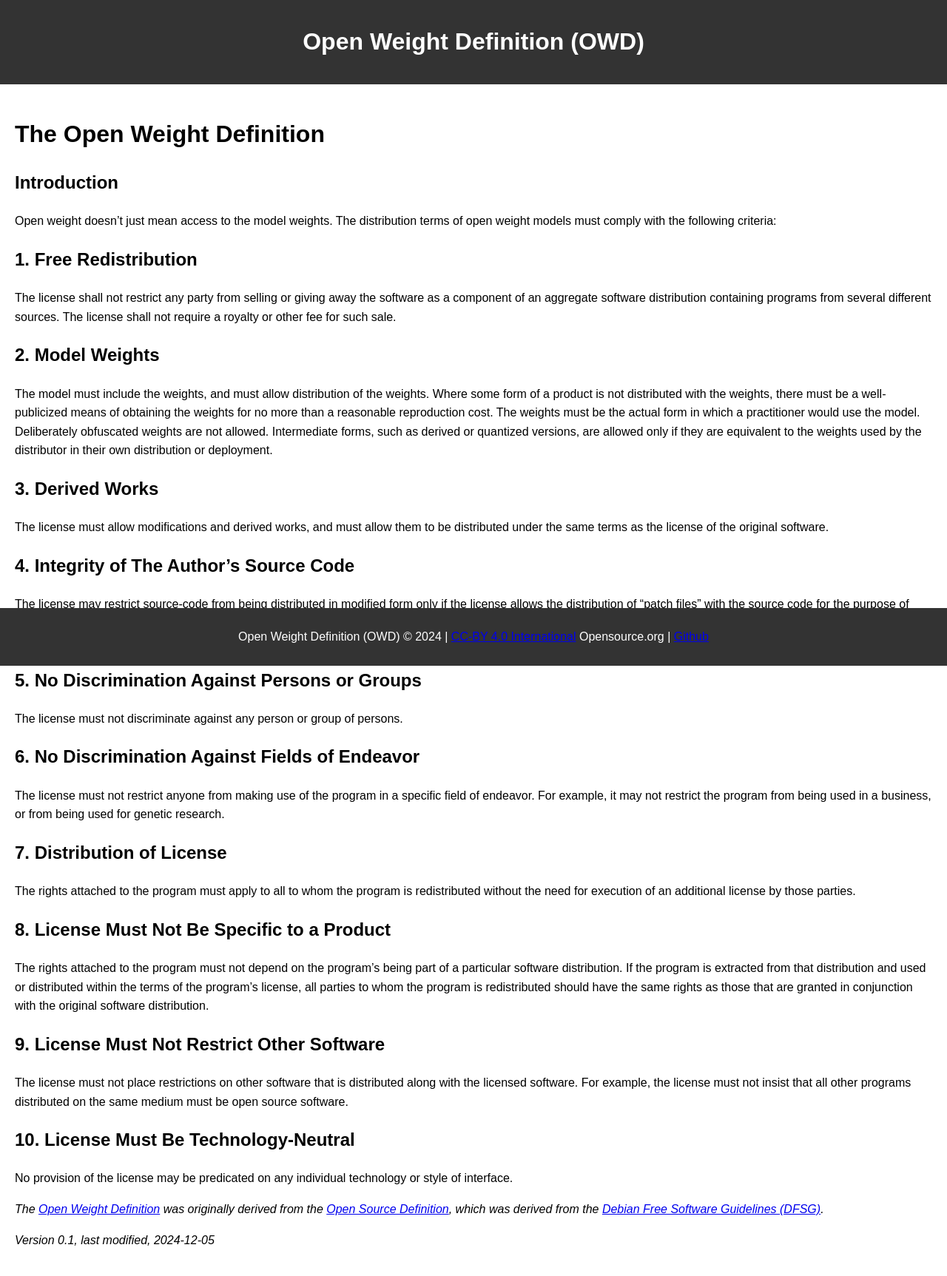
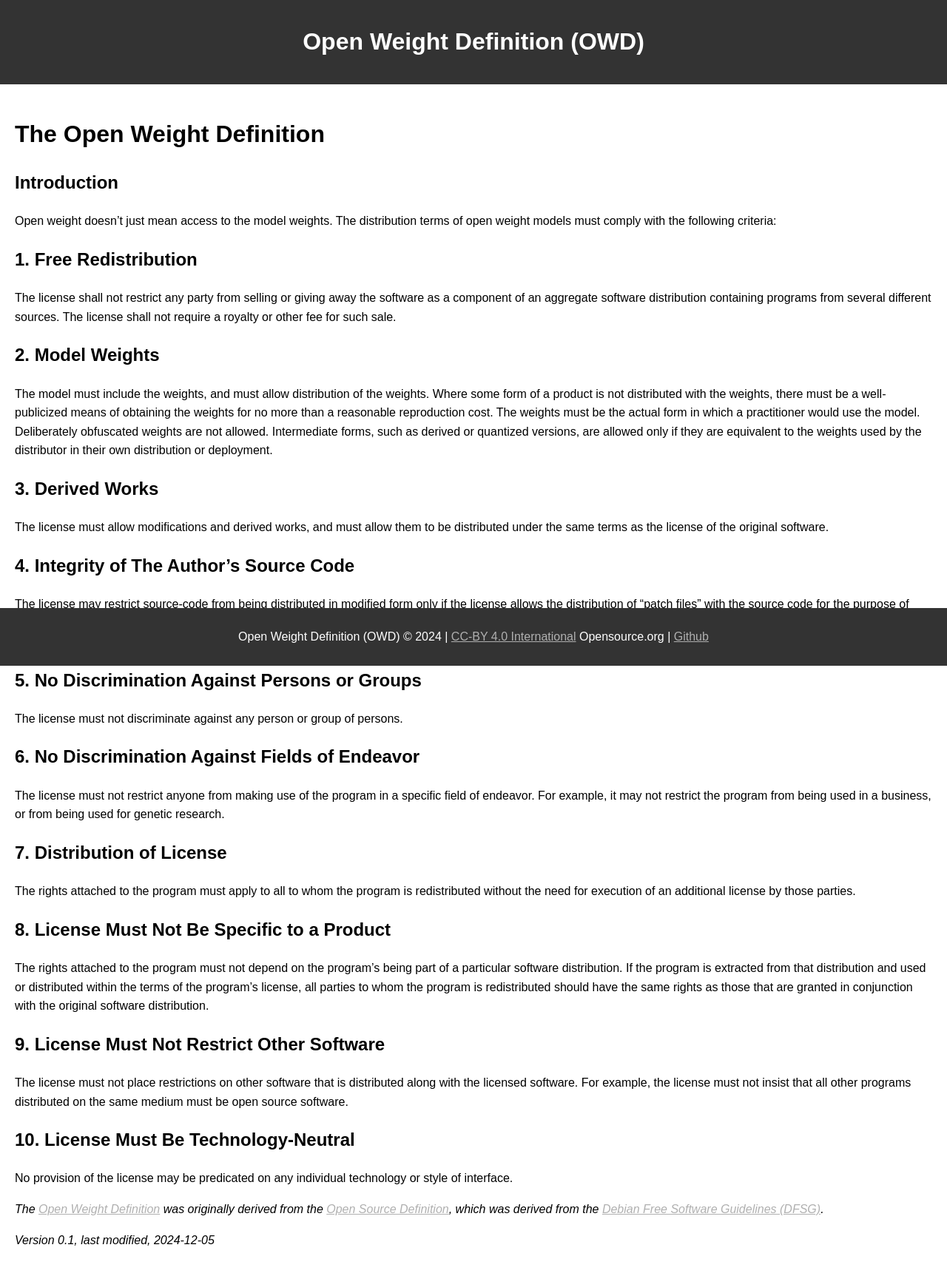
Before and after one commit to OpenWeight/owd, a Jekyll site: the page built from index.md, in a window 1280 px wide. Shown: the whole page at 74% size. Built offline with Jekyll 4.4.1, drawn with Linux system fonts in a browser that asks for light colours.

Commit message:
fix link colours

```diff
--- a/assets/css/style.css
+++ b/assets/css/style.css
@@ -3,6 +3,14 @@ body {
     line-height: 1.6;
     margin: 0;
     padding: 0;
+}
+
+a:link {
+    color: #B0B0B0; /* Light grey for unvisited links */
+}
+
+a:hover {
+    color: #A0A0A0; /* Slightly darker grey for hover effect */
 }
 
 a:visited {
```
